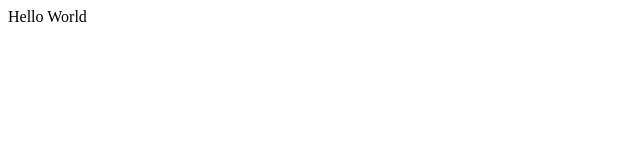
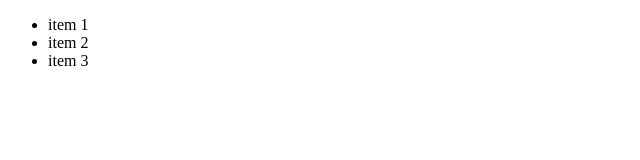
Before and after one commit to chrishintz/React-project-1, a plain HTML site: page index.html in a window 1280 px wide. Shown: the whole page, without its empty margins (0-640 px from the left). Drawn offline with nearby package versions, Linux system fonts and the light colour scheme.

Commit message:
add items to list

```diff
--- a/index.html
+++ b/index.html
@@ -12,7 +12,10 @@
     </div>
     <script>
       ReactDOM.render(
-        React.createElement('div', null, 'Hello World'),
+        React.createElement('ul', null,
+          React.createElement('li', null, 'item 1'),
+          React.createElement('li', null, 'item 2'),
+          React.createElement('li', null, 'item 3')),
         // where we want the created element to go.  In this case the div w/ the id= 'react-containier'
         document.getElementById('react-containier'))
     </script>
```
